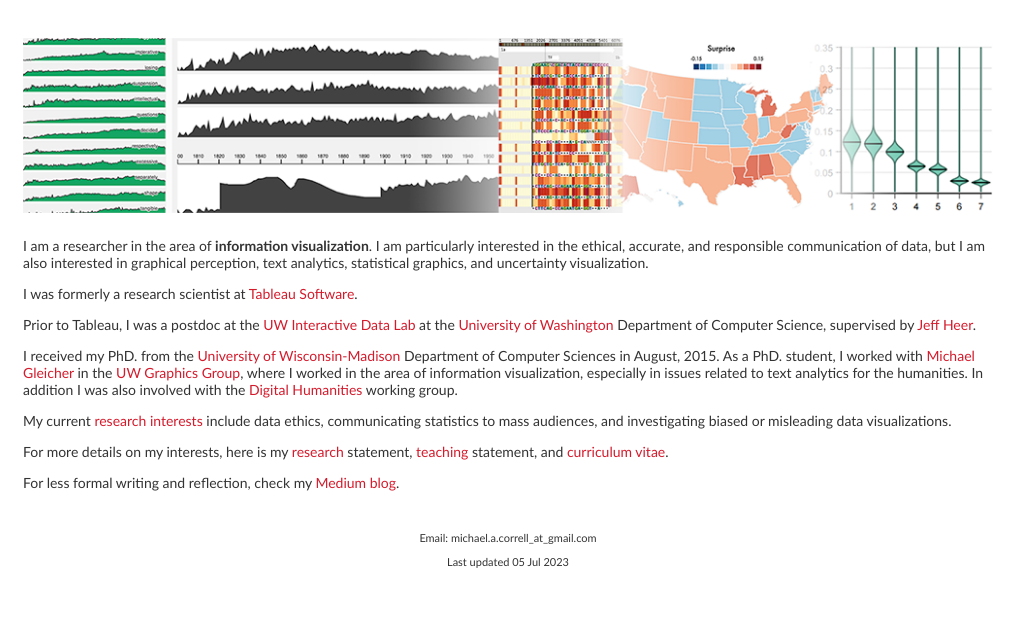
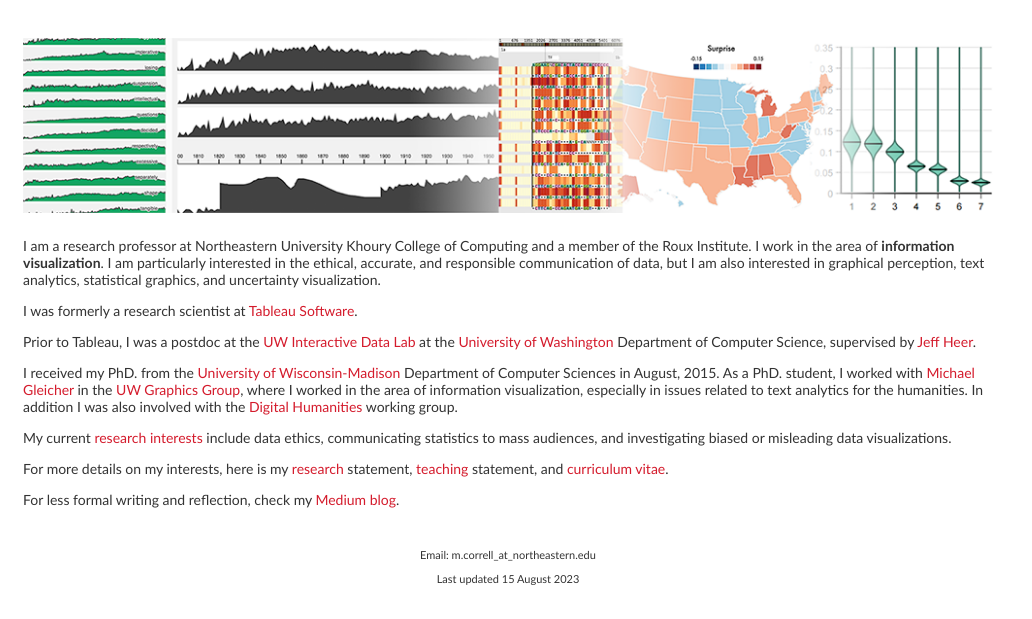
Before and after one commit to mcorrell/website, a PHP site: page / in a window 1280 px wide. Shown: the part 219-838 px from the top of the page, without its empty margins (0-1032 px from the left). Before the commit the page ends 787 px from the top, so only its background shows below. Run offline with PHP 8.4, Linux system fonts and the light colour scheme.

Commit message:
Updating role

```diff
--- a/footer.php
+++ b/footer.php
@@ -1,4 +1,4 @@
 <div id="footer">
-<p>Email: michael.a.correll_at_gmail.com</p>
-<p>Last updated 05 Jul 2023</p>
+<p>Email: m.correll_at_northeastern.edu</p>
+<p>Last updated 15 August 2023</p>
 </div>
--- a/header.php
+++ b/header.php
@@ -18,10 +18,10 @@
  $page = basename($url,".php");
 ?>
 
-<div id="menu">
+<nav id="menu">
       <a href="./index.php"><div class="<?php if($page=='index'||$page=='~mcorrell'){ echo 'active';} ?>">Home</div></a>
       <a href="./publications.php"><div class="<?php if($page=='publications'){ echo 'active';} ?>">Publications</div></a>
       <a href="./research.php"><div class="<?php if($page=='research'){ echo 'active';} ?>">Research</div></a>
       <a href="./teaching.php"><div class="<?php if($page=='teaching'){ echo 'active';} ?>">Teaching</div></a>
       <a href="./cv.php"><div class="<?php if($page=='cv'){ echo 'active';} ?>">CV</div></a>
-</div>
+</nav>
--- a/index.php
+++ b/index.php
@@ -1,7 +1,7 @@
 <!DOCTYPE html>
 <html lang="en">
 <head>
-  <meta name="keywords" content="Michael Correll, visualization, seattle, washingtion, madison, tableau, information visualization" />
+  <meta name="keywords" content="Michael Correll, visualization, portland, maine, northeastern, seattle, washingtion, madison, tableau, information visualization" />
   <title>Michael Correll</title>
   <link href="style.css" rel="stylesheet" type="text/css" media="screen" />
 </head>
@@ -12,11 +12,11 @@
 
   <div id="container">
     <p>
-      <img class="ribbon" src="./images/ribbon.png" />
+      <img class="ribbon" src="./images/ribbon.png" alt="sample image of visualization projects"/>
     </p>
 
     <p>
-      I am a researcher in the area of <b>information visualization</b>. I am particularly interested in the ethical, accurate, and responsible communication of data,
+      I am a research professor at Northeastern University Khoury College of Computing and a member of the Roux Institute. I work in the area of <b>information visualization</b>. I am particularly interested in the ethical, accurate, and responsible communication of data,
       but I am also interested in graphical perception, text analytics, statistical graphics, and uncertainty visualization.
     </p>
 
```
